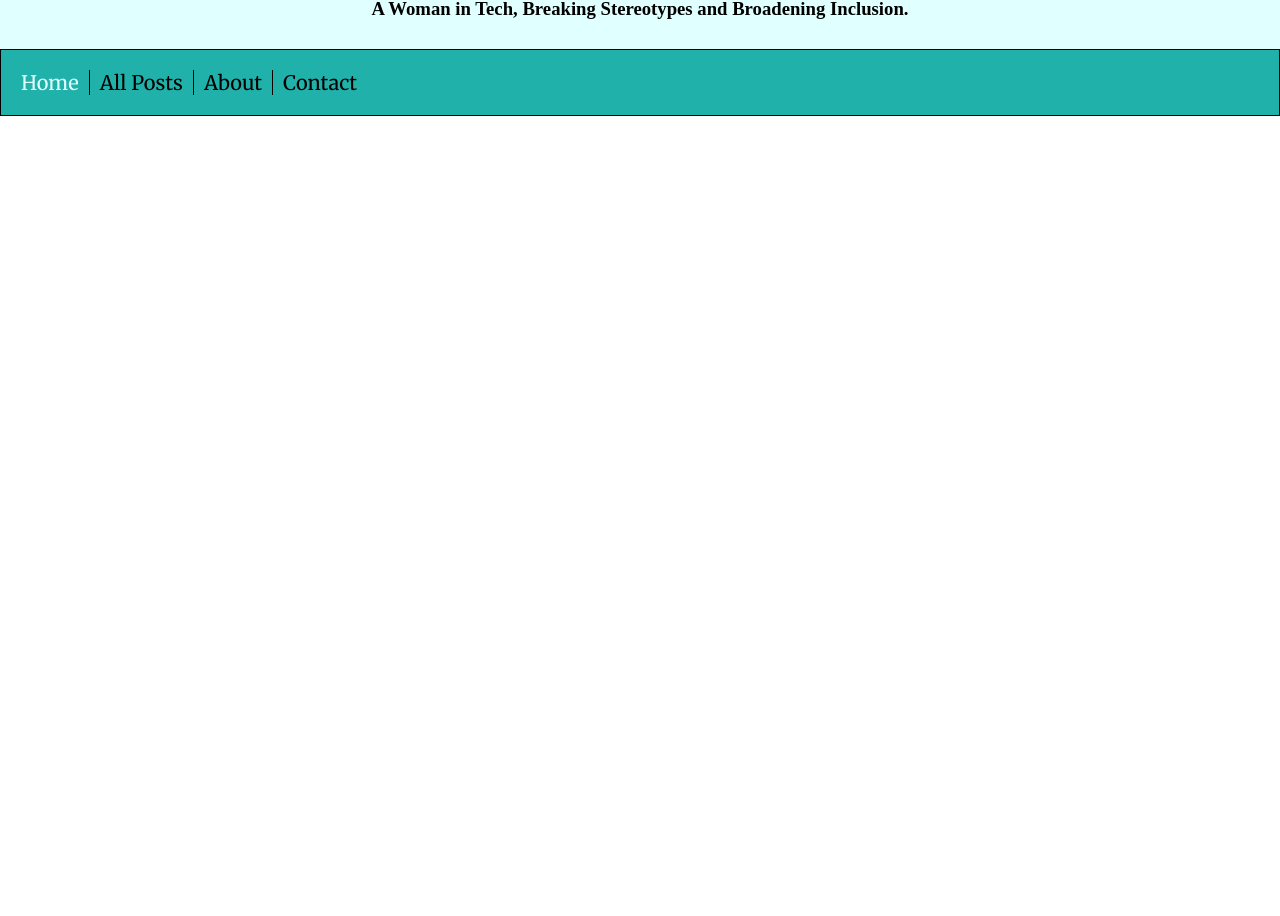
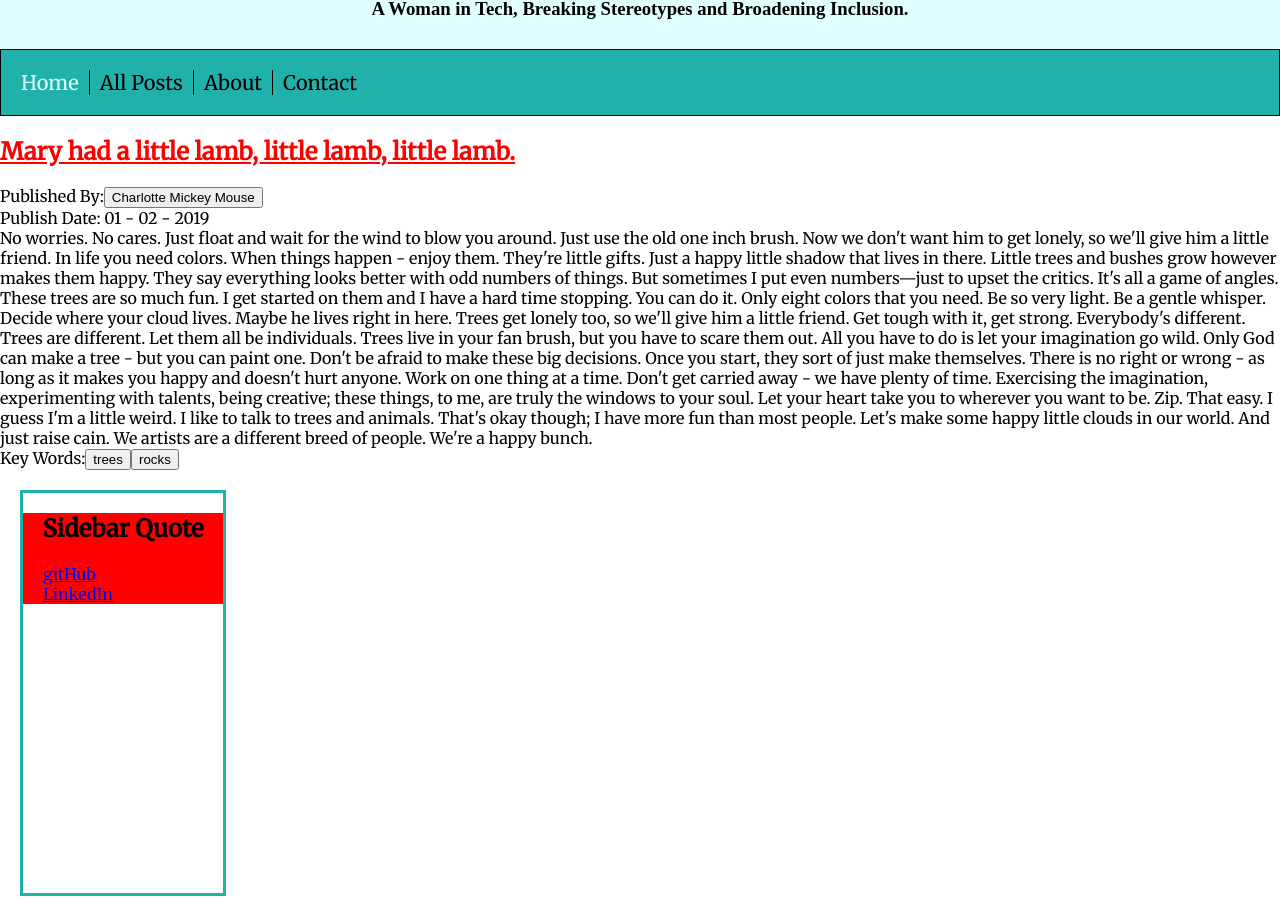
Before and after one commit to FreeMonkey19/react-learning-journal, a React (Create React App) app: page / in a window 1280 px wide. Shown: the part 92-1008 px from the top of the page. Before the commit the page ends 800 px from the top, so only its background shows below. Built offline with nearby package versions, Linux system fonts and the light colour scheme.

Commit message:
render sidebar in home.js and apply styles

```diff
--- a/src/App.js
+++ b/src/App.js
@@ -18,7 +18,7 @@ export class App extends Component {
           <div>
             <Header />
 
-            {/* <Route exact path="/" component={Home} /> */}
+            <Route exact path="/" component={Home} />
             <Route exact path="/posts" component={AllPostsContainer} />
             <Route path="/posts/:id" component={SinglePost} />
             <Route path="/about" component={About} />
--- a/src/Home.js
+++ b/src/Home.js
@@ -1,7 +1,7 @@
 import React, { Component } from "react";
 import { data } from "./data.js";
 import { BlogPost } from "./BlogPost.js";
-// import { Sidebar } from ".Sidebar.js";
+import { Sidebar } from "./Sidebar.js";
 
 export class Home extends Component {
   state = { post: {} };
@@ -13,6 +13,11 @@ export class Home extends Component {
     if (this.state.post.id == null) {
       return null;
     }
-    return <BlogPost post={this.state.post} />;
+    return (
+      <div>
+        <BlogPost post={this.state.post} />
+        <Sidebar />
+      </div>
+    );
   }
 }
--- a/src/Sidebar.css
+++ b/src/Sidebar.css
@@ -13,3 +13,9 @@
   margin-left: 20px;
   margin-bottom: 20px;
 }
+@media (min-width: 600px) {
+  .sidebar-container {
+    width: 200px;
+    height: 400px;
+  }
+}
--- a/src/Sidebar.js
+++ b/src/Sidebar.js
@@ -1,5 +1,5 @@
 import React, { Component } from "react";
-import { BrowserRouter as Link } from "react-router-do";
+import { Link } from "react-router-dom";
 import "./Sidebar.css";
 
 export class Sidebar extends Component {
```
